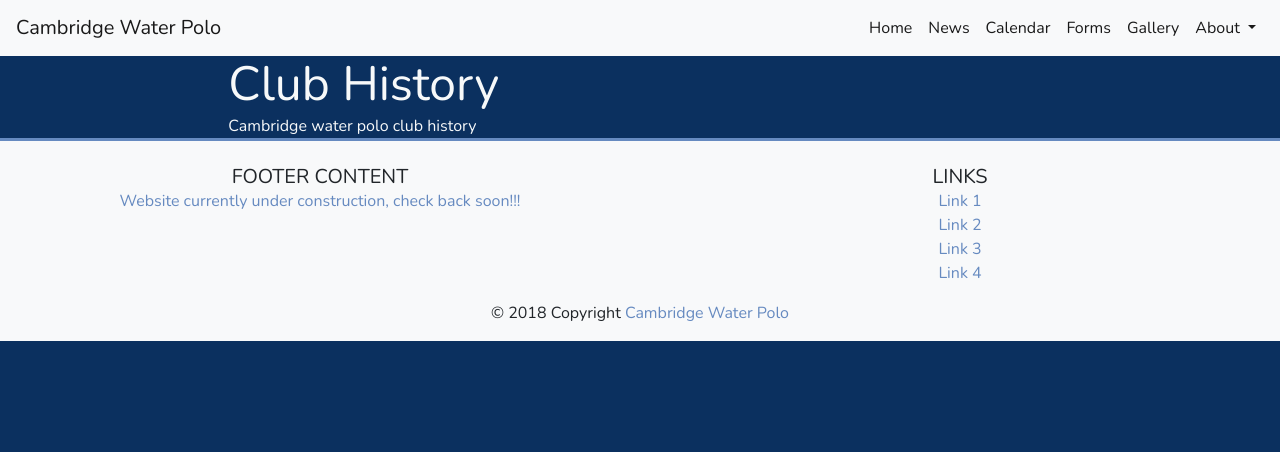
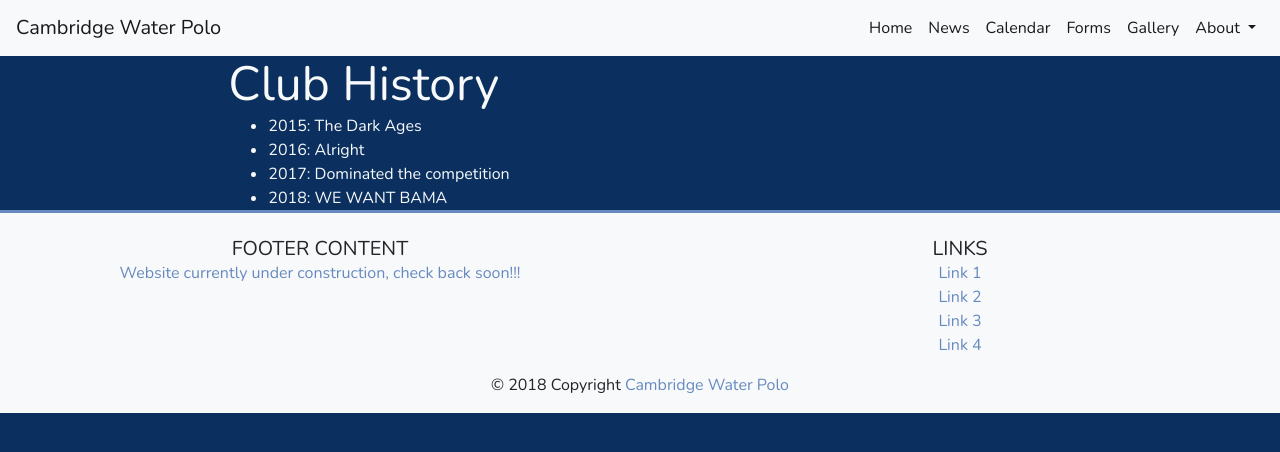
Before and after one commit to cambridge-water-polo/cambridge-water-polo.github.io, a Jekyll site: the page built from _pages/club-history.md, in a window 1280 px wide. Shown: the top 452 px of the page. Built offline with Jekyll 4.4.1, drawn with Linux system fonts in a browser that asks for light colours.

Commit message:
update website

```diff
--- a/_pages/club-history.md
+++ b/_pages/club-history.md
@@ -5,4 +5,7 @@ date: 2018-01-30 01:05:01 -0600
 permalink: "/about/club-history/"
 ---
 
-Cambridge water polo club history
+- 2015: The Dark Ages
+- 2016: Alright
+- 2017: Dominated the competition
+- 2018: WE WANT BAMA
--- a/assets/css/2-basics/_body-elements.sass
+++ b/assets/css/2-basics/_body-elements.sass
@@ -33,6 +33,7 @@ a
 
 ul, li
   margin: 0
+  color: $theme-secondary
 
 img
   margin: 0 auto
--- a/assets/css/main.css
+++ b/assets/css/main.css
@@ -33,7 +33,8 @@ a {
   color: #668AC0; }
 
 ul, li {
-  margin: 0; }
+  margin: 0;
+  color: #F7F9FA; }
 
 img {
   margin: 0 auto;
```
Also changed, not shown: _pages/calendar.md (+1 -1 lines), _pages/club-philosophy.md (+2 -1 lines), 3 other files.
